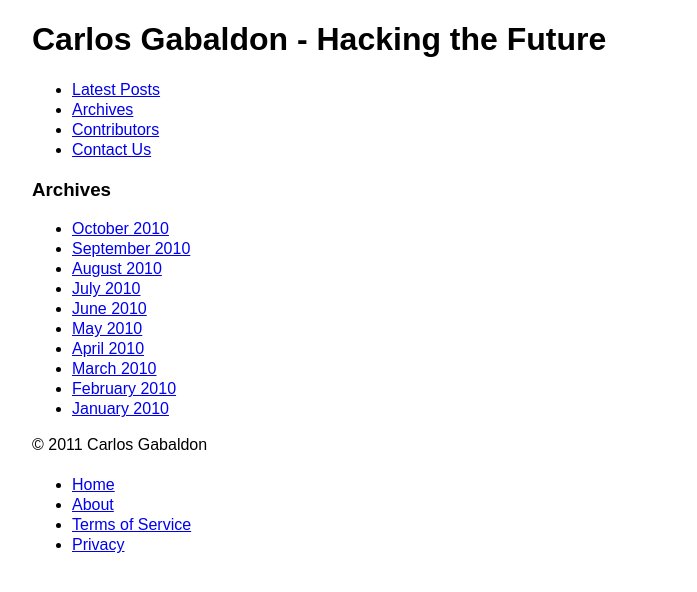
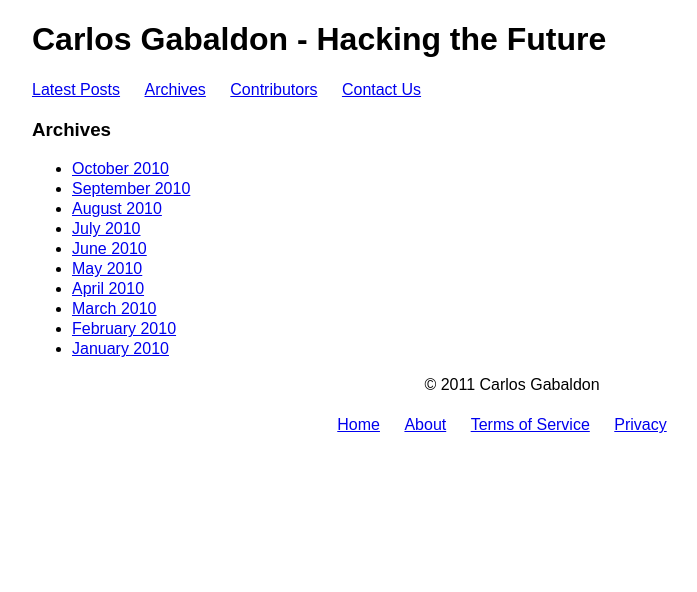
Before and after one commit to CarlosGabaldon/carlosgabaldon, a Python web app: template templates/base.html in a window 1280 px wide. Shown: the top 592 px of the page, without its empty margins (128-825 px from the left). Run offline with Jinja, Linux system fonts and the light colour scheme; the template is opened without the code that fills it, so the values that code supplies are empty.

Commit message:
created basic page layout

```diff
--- a/static/css/style.css
+++ b/static/css/style.css
@@ -14,3 +14,48 @@ p, li{
 }
 
 /* Header */
+header#page_header{
+  width:100%;
+}
+
+/* Navigation */
+header#page_header nav ul, #page_footer nav ul{
+  list-style: none;
+  margin: 0;
+  padding: 0;
+}
+
+#page_header nav ul li, footer#page_footer nav ul li{
+  padding: 0;
+  margin: 0 20px 0 0;
+  display: inline;
+}
+
+/* Posts */
+section#posts{
+  float: left;
+  width: 74%;
+
+}
+
+section#posts aside{
+  float: right;
+  width: 35%;
+  margin-left: 5%;
+  font-size: 20px;
+  line-height: 40px;
+}
+
+/* Sidebar */
+section#sidebar{
+  float: left;
+  width: 25%;
+}
+
+/* Footer */
+footer#page_footer{
+  clear:both;
+  width: 100%;
+  display: block;
+  text-align: center;
+}
```
Also changed, not shown: templates/base.html (+10 -0 lines).
